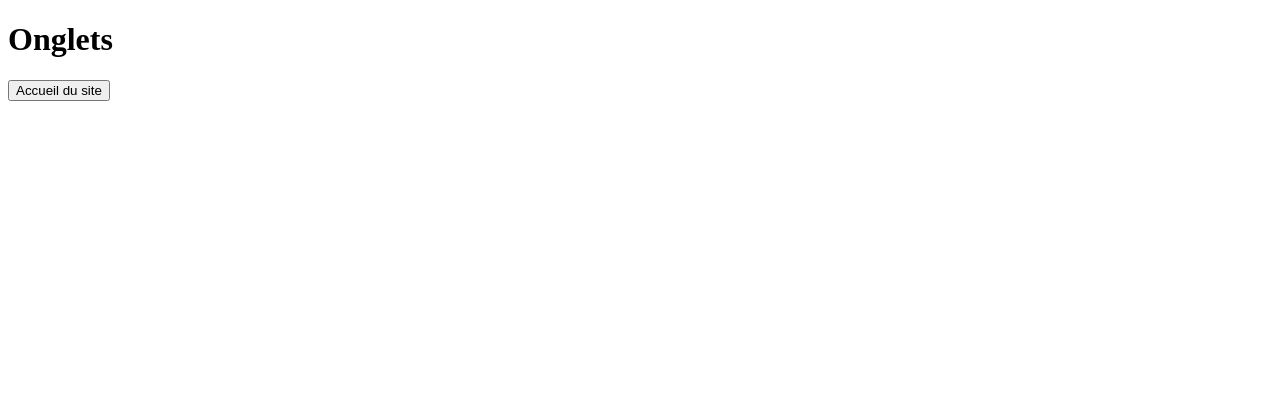
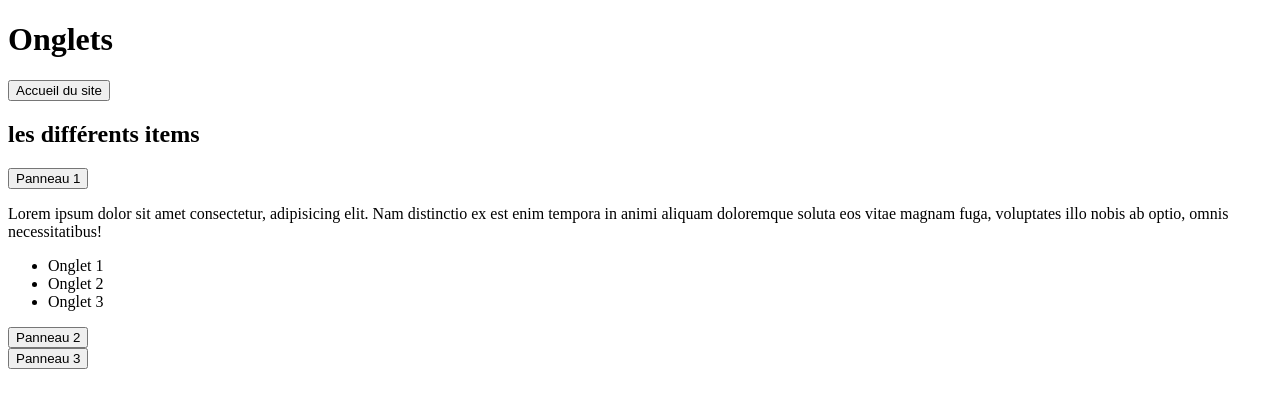
Before and after one commit to MMI-SAE-105/2023-r113-tp3-accordeons-MatthisBoreaniz, a plain HTML site: page 05-onglets.html in a window 1280 px wide. Drawn offline with nearby package versions, Linux system fonts and the light colour scheme.

Commit message:
accordeons onglet fonctionnel html

```diff
--- a/05-onglets.html
+++ b/05-onglets.html
@@ -10,9 +10,44 @@
   <body>
     <h1>Onglets</h1>
     <a href="index.html"><button>Accueil du site</button></a>
+    <h2>les différents items</h2>
+
     <div id="onglets" x-data="{
       ouvert : 1,
      }">
-
+<div>
+  <div role="tabpanel" @click="ouvert = 1" >
+    <button>Panneau 1</button>
+    <div x-show="ouvert === 1">
+    <p>Lorem ipsum dolor sit amet consectetur, adipisicing elit. Nam distinctio ex est enim tempora in animi aliquam doloremque soluta eos vitae magnam fuga, voluptates illo nobis ab optio, omnis necessitatibus!</p>
+    <ul role="tablist">
+      <li role="tab">Onglet 1</li>
+      <li role="tab">Onglet 2</li>
+      <li role="tab">Onglet 3</li>
+    </ul>
+    </div>
+  </div>
+  <div role="tabpanel" @click="ouvert = 2" >
+    <button>Panneau 2</button>
+    <div x-show="ouvert === 2">
+    <p>Lorem ipsum dolor sit amet consectetur, adipisicing elit. Nam distinctio ex est enim tempora in animi aliquam doloremque soluta eos vitae magnam fuga, voluptates illo nobis ab optio, omnis necessitatibus!</p>
+    <ul role="tablist">
+      <li role="tab">Onglet 1</li>
+      <li role="tab">Onglet 2</li>
+      <li role="tab">Onglet 3</li>
+    </ul>
+    </div>
+  </div>
+  <div role="tabpanel" @click="ouvert = 3" >
+    <button>Panneau 3</button>
+    <div x-show="ouvert === 3">
+    <p>Lorem ipsum dolor sit amet consectetur, adipisicing elit. Nam distinctio ex est enim tempora in animi aliquam doloremque soluta eos vitae magnam fuga, voluptates illo nobis ab optio, omnis necessitatibus!</p>
+    <ul role="tablist">
+      <li role="tab">Onglet 1</li>
+      <li role="tab">Onglet 2</li>
+      <li role="tab">Onglet 3</li>
+    </ul>
+    </div>
+  </div>
   </body>
 </html>
```
Also changed, not shown: 05-onglets.css (added).
